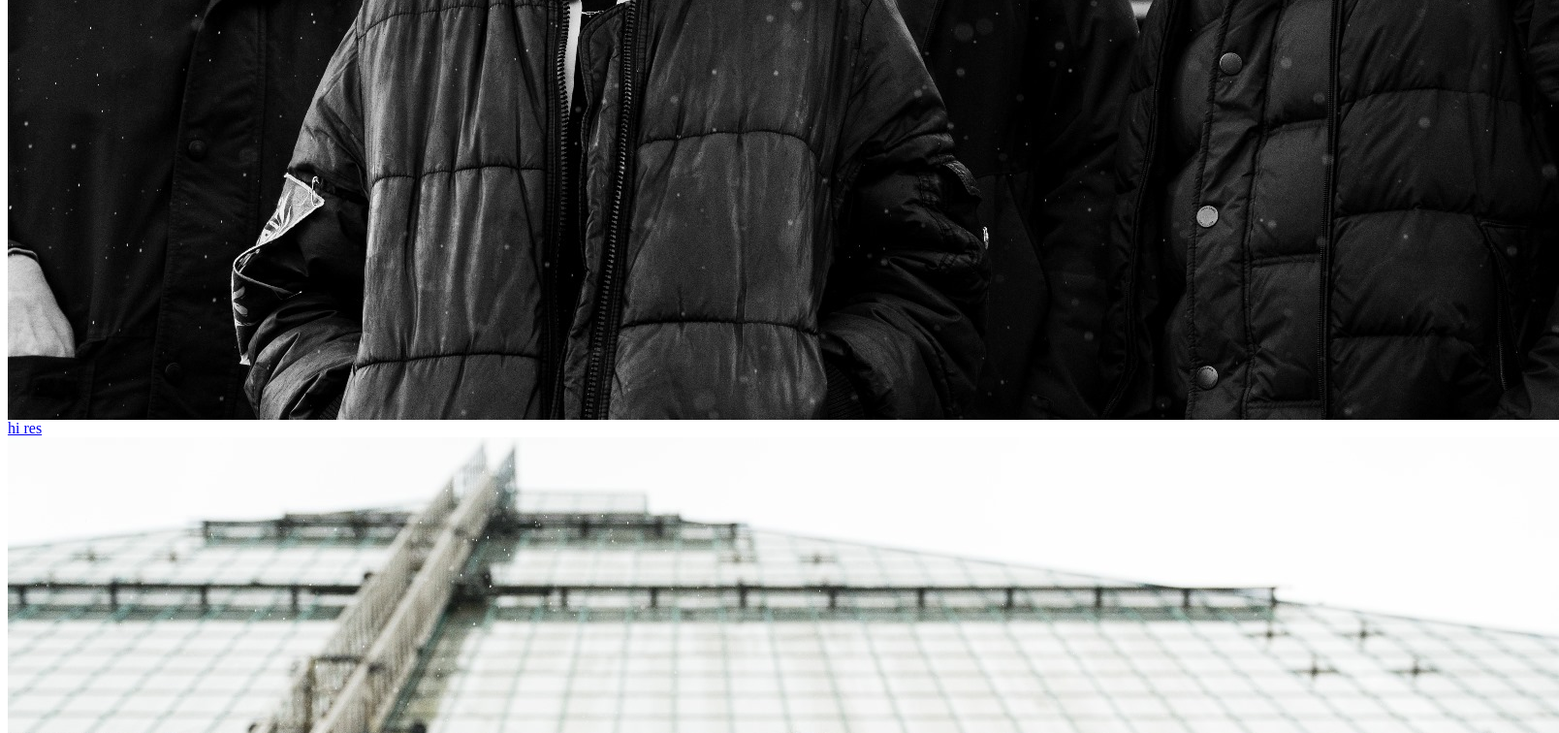
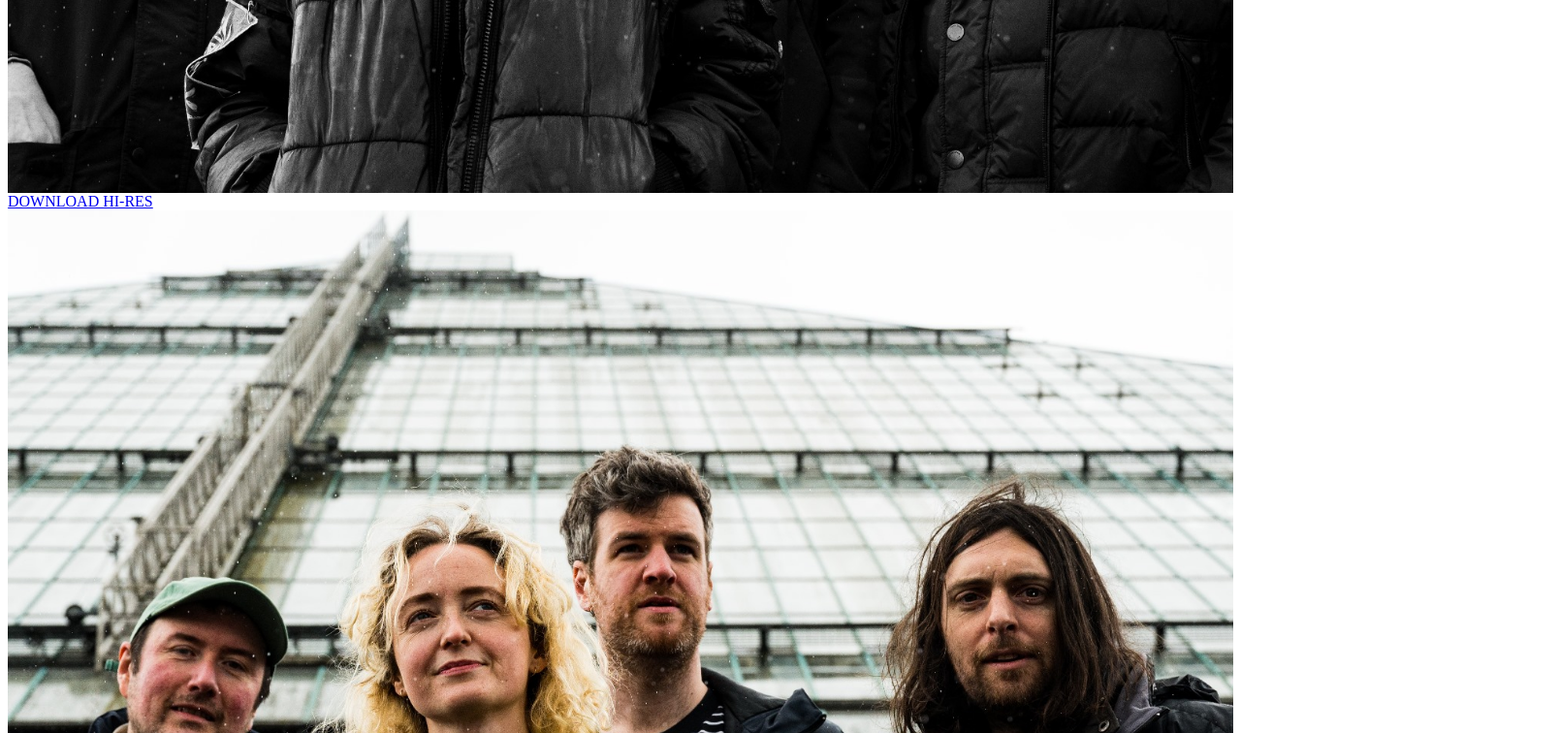
Before and after one commit to pampthehorn/nightshift, a plain HTML site: page homosapien-release/index.html in a window 1280 px wide. Shown: the part 2044-2800 px from the top of the page at 97% size, 1608 px wide, since content can reach past the window. Drawn offline with Linux system fonts and the light colour scheme.

Commit message:
artwork by anthony gearace

```diff
--- a/homosapien-release/index.html
+++ b/homosapien-release/index.html
@@ -1,12 +1,16 @@
 <head>
     <title>Nightshift band biography 2024</title>
+
+<style>
+    img {max-width:100%}
+</style>
 </head>
 
 
 <body>
 <h1>Nightshift - Homosapien</h1>
 <img src="nightshift-homosapien-cover-lores.jpg" alt="Nightshift Homosapien album cover" />
-<p>Artwork by <a href='https://www.instagram.com/anthonywgerace/?hl=en'>Anthony Gerace</a></p>
+<p><em>Artwork by <a href='https://www.instagram.com/anthonywgerace/?hl=en'>Anthony Gerace</a></em></p><br/>
 
 
 <p>Now 5 years deep in existence, Glasgow's NIGHTSHIFT continue to surf the dazzling plains of their collective reality via
@@ -47,28 +51,28 @@ music yet from this potential chaos, but it's this unexpected quality that drive
 
 <div>
 <img src="/homosapien-release/dsc2448-2-lo.jpg"><br/>
-<a href="/brian-carroll-photos-april-2024/dsc2448-2.jpeg" download>hi res</a>
+<a href="/brian-carroll-photos-april-2024/dsc2448-2.jpeg" download>DOWNLOAD HI-RES</a>
 </div>
 <div>
 
 <img src="/homosapien-release/dsc2448-lo.jpg"><br />
-<a href="/brian-carroll-photos-april-2024/dsc2448.jpeg" download>hi res</a>
+<a href="/brian-carroll-photos-april-2024/dsc2448.jpeg" download>DOWNLOAD HI-RES</a>
 </div>
 <div>
 <img src="/homosapien-release/dsc2463-3-lo.jpg"><br />
-<a href="/brian-carroll-photos-april-2024/dsc2463-3.jpeg" download>hi res</a>
+<a href="/brian-carroll-photos-april-2024/dsc2463-3.jpeg" download>DOWNLOAD HI-RES</a>
 </div>
 <div>
 <img src="/homosapien-release/dsc2463-lo.jpg"><br />
-<a href="/brian-carroll-photos-april-2024/dsc2463.jpeg" download>hi res</a>
+<a href="/brian-carroll-photos-april-2024/dsc2463.jpeg" download>DOWNLOAD HI-RES</a>
 </div>
 <div>
 <img src="/homosapien-release/dsc2497-3-lo.jpg"><br />
-<a href="/brian-carroll-photos-april-2024/dsc2497-3.jpeg" download>hi res</a>
+<a href="/brian-carroll-photos-april-2024/dsc2497-3.jpeg" download>DOWNLOAD HI-RES</a>
 </div>
 <div>
 <img src="/homosapien-release/dsc2497-lo.jpg"><br />
-<a href="/brian-carroll-photos-april-2024/dsc2497.jpeg" download>hi res</a>
+<a href="/brian-carroll-photos-april-2024/dsc2497.jpeg" download>DOWNLOAD HI-RES</a>
 </div>
 
 
```
